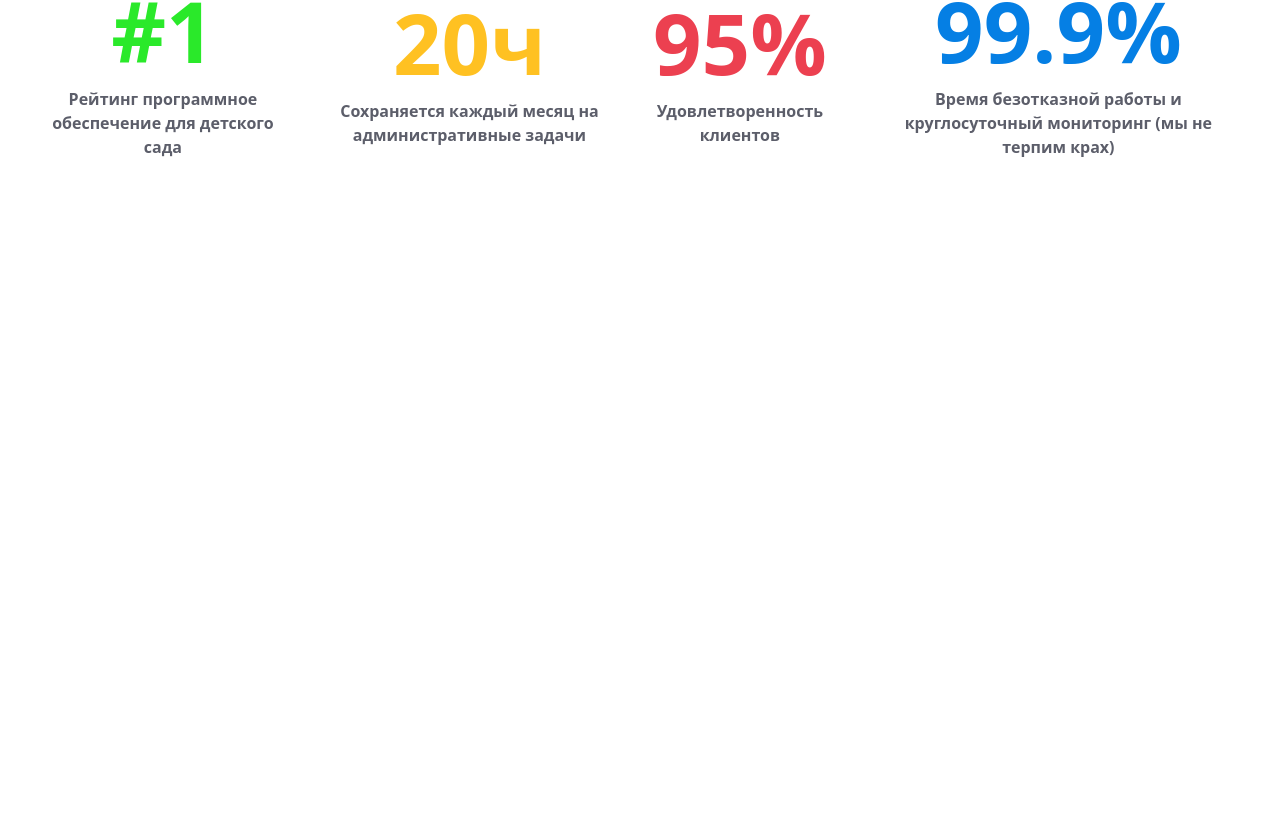
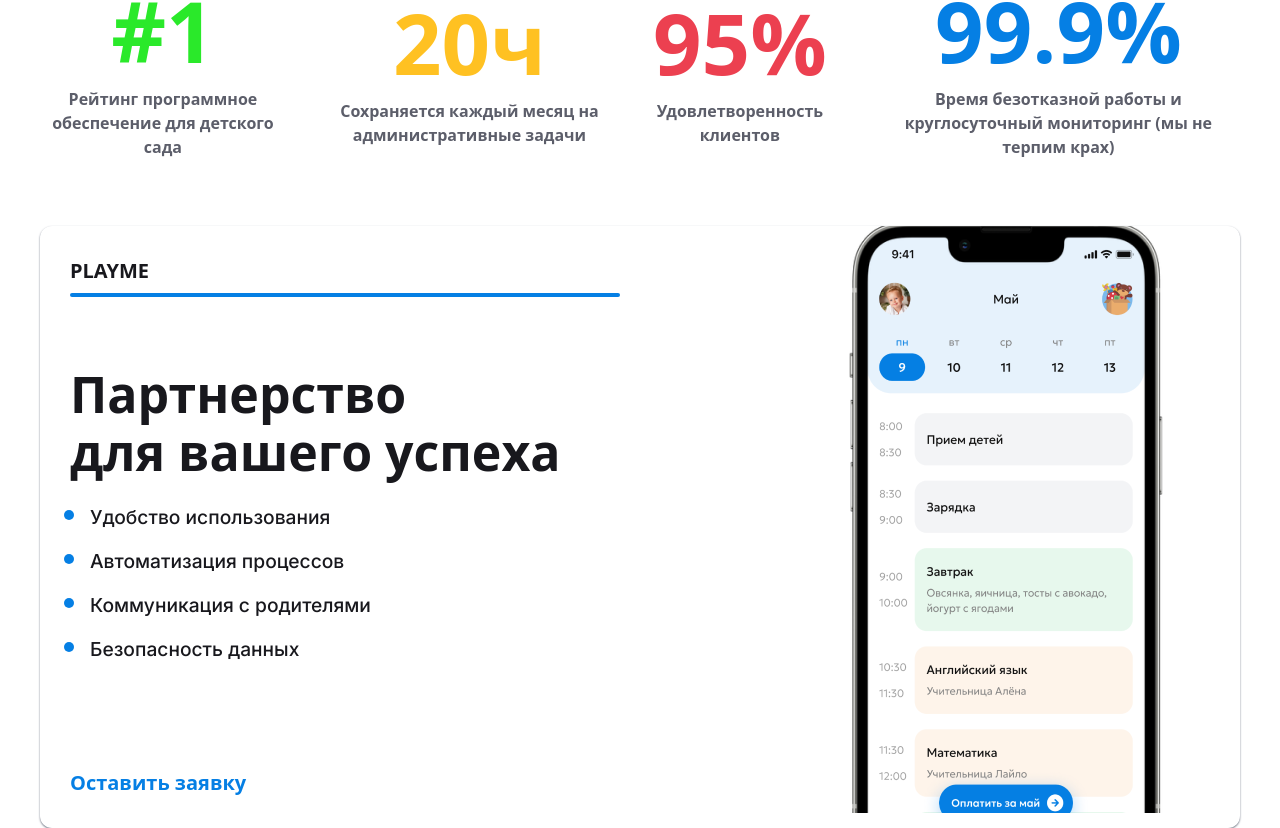
Before and after one commit to FulgurVividus/PlayMe, a React (Vite) app: page / in a window 1280 px wide. Shown: the part 2929-3757 px from the top of the page. Before the commit the page ends 3088 px from the top, so only its background shows below. Built offline with nearby package versions, Linux system fonts and the light colour scheme.

Commit message:
feat: Partnership component

```diff
--- a/src/App.tsx
+++ b/src/App.tsx
@@ -3,6 +3,7 @@ import Header from "./components/Header/Header";
 import Feature from "./components/Feature/Feature";
 import MainProductDescription from "./components/MainProductDescription/MainProductDescription";
 import Stats from "./components/Stats/Stats";
+import Partnership from "./components/Partnership/Partnership";
 
 const App: React.FC = () => {
   return (
@@ -12,6 +13,7 @@ const App: React.FC = () => {
         <Feature />
         <MainProductDescription />
         <Stats />
+        <Partnership />
       </div>
     </>
   );
--- /dev/null
+++ b/src/components/Partnership/Partnership.tsx
@@ -0,0 +1,65 @@
+import React from "react";
+
+import partnershipImage from "../../assets/images/partnership-images/partnershipImage.png";
+
+const texts: string[] = [
+  "Удобство использования",
+  "Автоматизация процессов",
+  "Коммуникация с родителями",
+  "Безопасность данных",
+];
+
+const Partnership: React.FC = () => {
+  return (
+    <>
+      <section className="shadow-sm shadow-gray-500 custom-container mt-[60px] lg:mt-[67px] rounded-xl flex justify-between items-center lg:items-start flex-col lg:flex-row">
+        {/* Right content */}
+        <div className="flex flex-col py-[23px] px-5 lg:py-8 lg:px-[30px]">
+          {/* Heading */}
+          <div>
+            <p className="text-lg lg:text-xl font-black leading-[22px] lg:leading-[25px] text-[#18181D]">
+              PLAYME
+            </p>
+            <div className="bg-[#057FE4] rounded h-[4px] w-[295px] lg:w-[550px] mt-2.5"></div>
+          </div>
+
+          {/* Text */}
+          <div className="mt-5 lg:mt-[68px]">
+            <h4 className="text-[#18181D] font-black text-[50px] leading-[58px]">
+              Партнерство
+              <br /> для вашего успеха
+            </h4>
+
+            <ol className="list-disc marker:text-[#057FE4] marker:text-[30px] mt-4 lg:mt-[18px] pl-6 lg:pl-5 flex flex-col gap-y-3">
+              {texts.map((text, index) => (
+                <li
+                  key={index}
+                  className="text-[#18181D] text-[19.22px] font-inter font-medium leading-[28px]"
+                >
+                  {text}
+                </li>
+              ))}
+            </ol>
+          </div>
+
+          {/* TODO: Make the link functional */}
+          <div className="mt-7 lg:mt-[108px] mb-8 lg:mb-0">
+            <a
+              href="#"
+              className="text-[#057FE4] text-[16px] lg:text-[20px] font-black leading-[24px]"
+            >
+              Оставить заявку
+            </a>
+          </div>
+        </div>
+
+        {/* Right left (image) */}
+        <div>
+          <img loading="lazy" src={partnershipImage} alt="partnershipImage" />
+        </div>
+      </section>
+    </>
+  );
+};
+
+export default Partnership;
```
Also changed, not shown: src/assets/images/partnership-images/partnershipImage.png (added).
